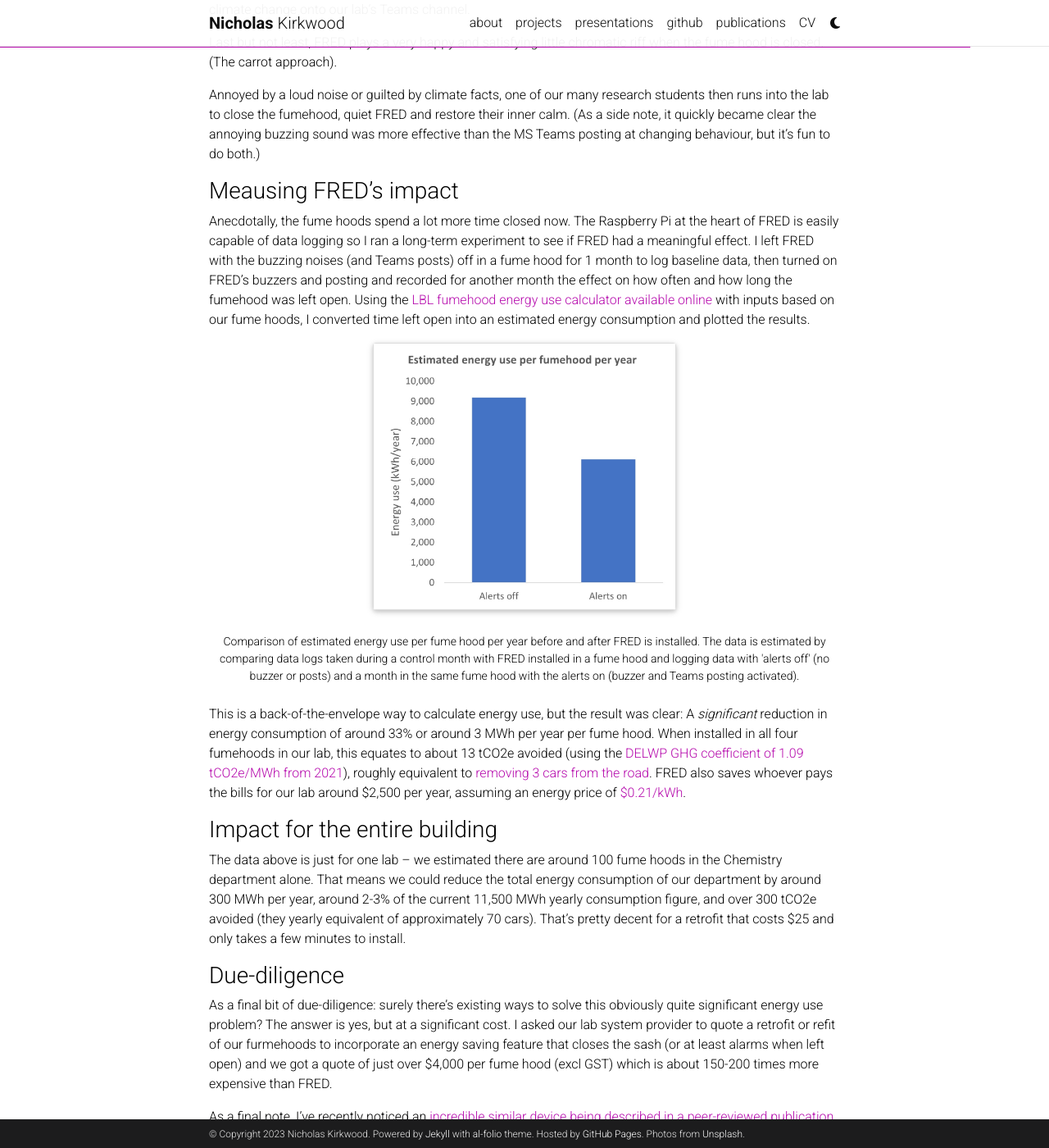
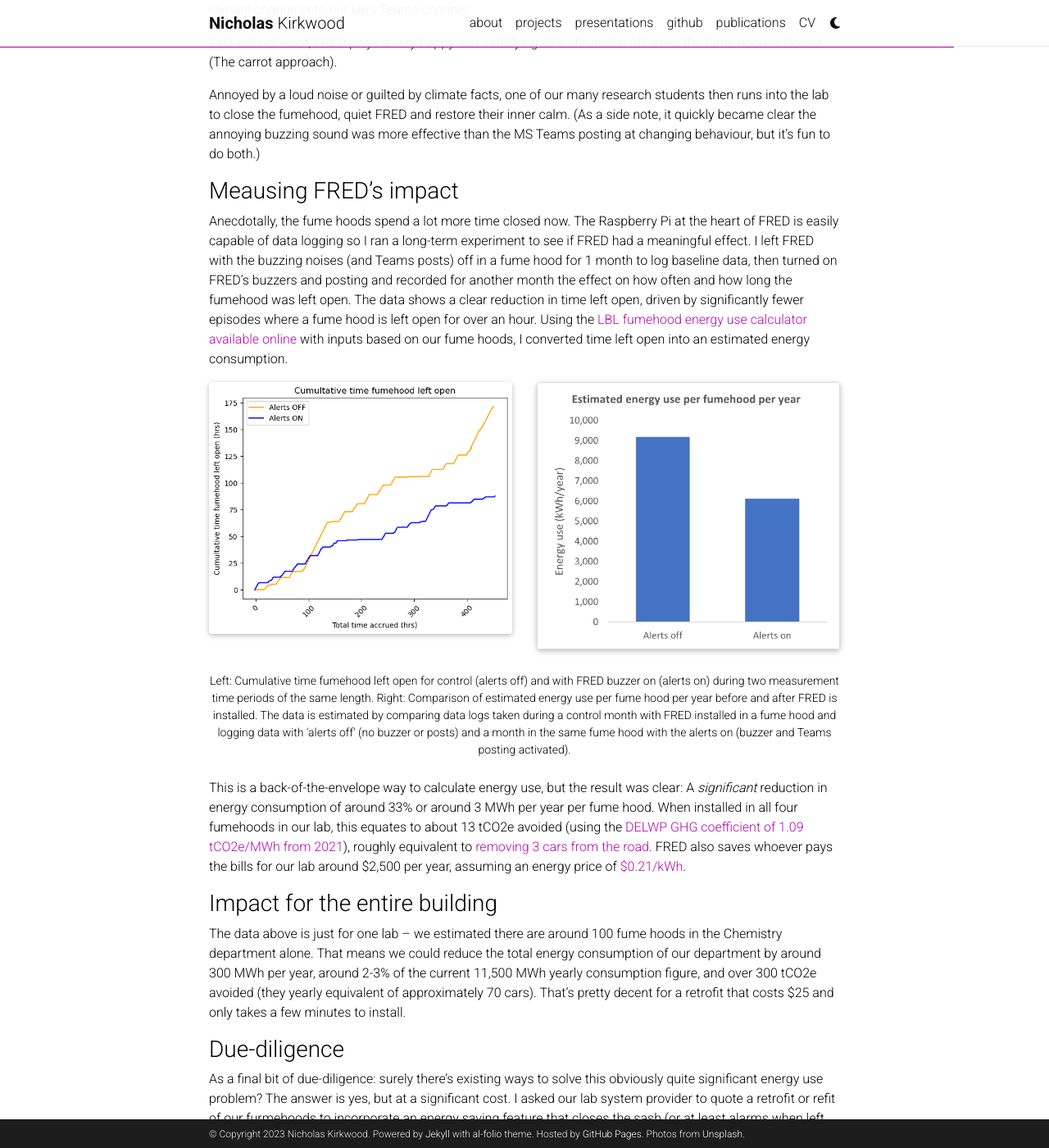
Before and after one commit to nrmkirkwood/nrmkirkwood.github.io, a Jekyll site: the page built from _projects/fumehoodfred.md, in a window 1280 px wide and 1400 px high, scrolled down 4818 px. Shown: the whole window at 82% size. Built offline with Jekyll 4.4.1, drawn with Linux system fonts in a browser that asks for light colours; full-size pictures stand in for the smaller copies a plugin makes; comment, search, counter and statistics services are not loaded; a style sheet for code colours, icons or effects is not loaded.

Commit message:
Update fumehoodfred.md

```diff
--- a/_projects/fumehoodfred.md
+++ b/_projects/fumehoodfred.md
@@ -121,15 +121,18 @@
 
 ### Meausing FRED's impact
 
-Anecdotally, the fume hoods spend a lot more time closed now. The Raspberry Pi at the heart of FRED is easily capable of data logging so I ran a long-term experiment to see if FRED had a meaningful effect. I left FRED with the buzzing noises (and Teams posts) off in a fume hood for 1 month to log baseline data, then turned on FRED’s buzzers and posting and recorded for another month the effect on how often and how long the fumehood was left open. Using the [LBL fumehood energy use calculator available online](https://fumehoodcalculator.lbl.gov/) with inputs based on our fume hoods, I converted time left open into an estimated energy consumption and plotted the results.
+Anecdotally, the fume hoods spend a lot more time closed now. The Raspberry Pi at the heart of FRED is easily capable of data logging so I ran a long-term experiment to see if FRED had a meaningful effect. I left FRED with the buzzing noises (and Teams posts) off in a fume hood for 1 month to log baseline data, then turned on FRED’s buzzers and posting and recorded for another month the effect on how often and how long the fumehood was left open. The data shows a clear reduction in time left open, driven by significantly fewer episodes where a fume hood is left open for over an hour. Using the [LBL fumehood energy use calculator available online](https://fumehoodcalculator.lbl.gov/) with inputs based on our fume hoods, I converted time left open into an estimated energy consumption.
 
 <div class="row justify-content-sm-center">
+    <div class="col-sm-6 mt-3 mt-md-0">
+        {% include figure.html path="assets/img/fhf-cumulative.png" title="cumulative time open comparison" class="img-fluid rounded z-depth-1" %}
+    </div>
     <div class="col-sm-6 mt-3 mt-md-0">
         {% include figure.html path="assets/img/fhf-results.jpg" title="results of FRED trial" class="img-fluid rounded z-depth-1" %}
     </div>
 </div>
 <div class="caption">
-    Comparison of estimated energy use per fume hood per year before and after FRED is installed. The data is estimated by comparing data logs taken during a control month with FRED installed in a fume hood and logging data with 'alerts off' (no buzzer or posts) and a month in the same fume hood with the alerts on (buzzer and Teams posting activated).
+    Left: Cumulative time fumehood left open for control (alerts off) and with FRED buzzer on (alerts on) during two measurement time periods of the same length. Right: Comparison of estimated energy use per fume hood per year before and after FRED is installed. The data is estimated by comparing data logs taken during a control month with FRED installed in a fume hood and logging data with 'alerts off' (no buzzer or posts) and a month in the same fume hood with the alerts on (buzzer and Teams posting activated).
 </div>
 
 This is a back-of-the-envelope way to calculate energy use, but the result was clear: A *significant* reduction in energy consumption of around 33% or around 3 MWh per year per fume hood. When installed in all four fumehoods in our lab, this equates to about 13 tCO2e avoided (using the [DELWP GHG coefficient of 1.09 tCO2e/MWh from 2021](https://www.esc.vic.gov.au/sites/default/files/documents/greenhouse-gas-co-efficient-2021_0.pdf)), roughly equivalent to [removing 3 cars from the road](https://www.epa.gov/greenvehicles/greenhouse-gas-emissions-typical-passenger-vehicle). FRED also saves whoever pays the bills for our lab around $2,500 per year, assuming an energy price of [$0.21/kWh](https://www.canstarblue.com.au/electricity/electricity-costs-kwh/).
```
